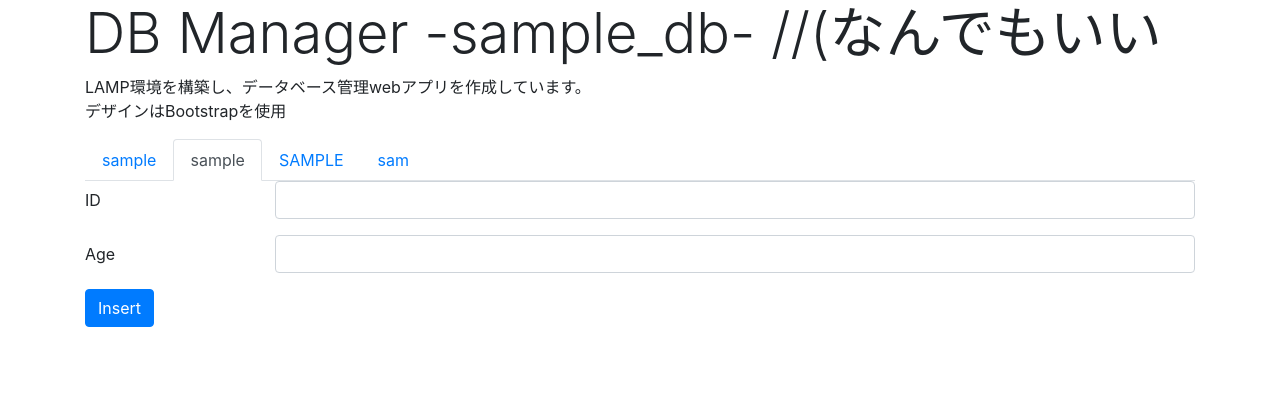
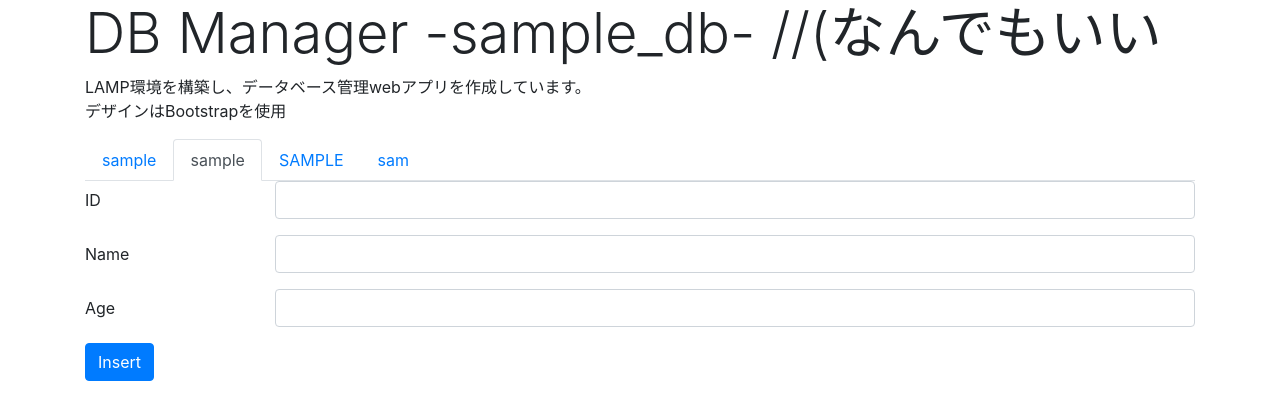
Before and after one commit to OyaYuta-09/sample, a PHP site: page / in a window 1280 px wide, after a click on "sample". Shown: the part 80-500 px from the top of the page. Run offline with PHP 8.4, Linux system fonts and the light colour scheme; data that the repository does not hold is empty.

Commit message:
name insert

```diff
--- a/index.php
+++ b/index.php
@@ -102,6 +102,12 @@ try {
                         </div>
                     </div>
                     <div class="form-group row">
+                        <label for="name" class="col-sm-2 col-form-label">Name</label>
+                        <div class="col-sm-10">
+                             <input type="text" class="form-control" id="name" name="name">
+                        </div>
+                    </div>
+                    <div class="form-group row">
                         <label for="age" class="col-sm-2 col-form-label">Age</label>
                         <div class="col-sm-10">
                              <input type="text" class="form-control" id="age" name="age">
```
